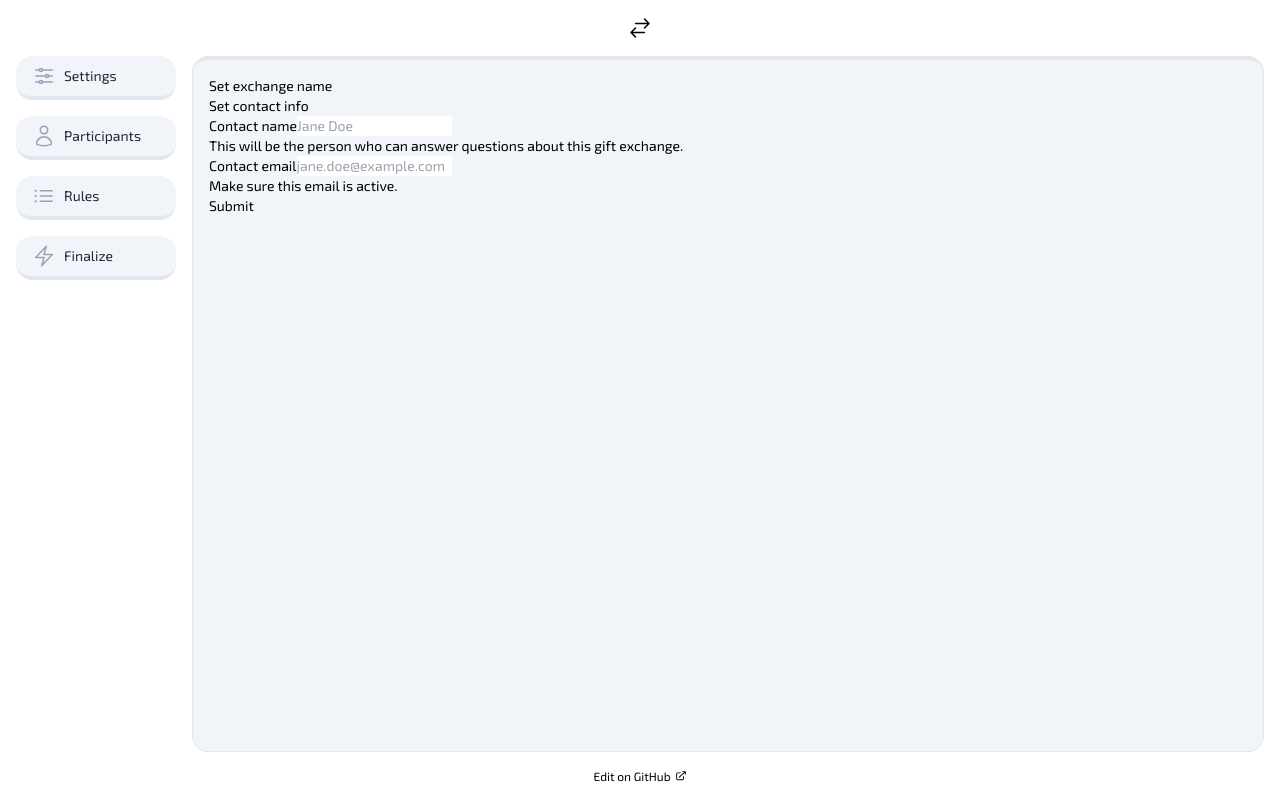
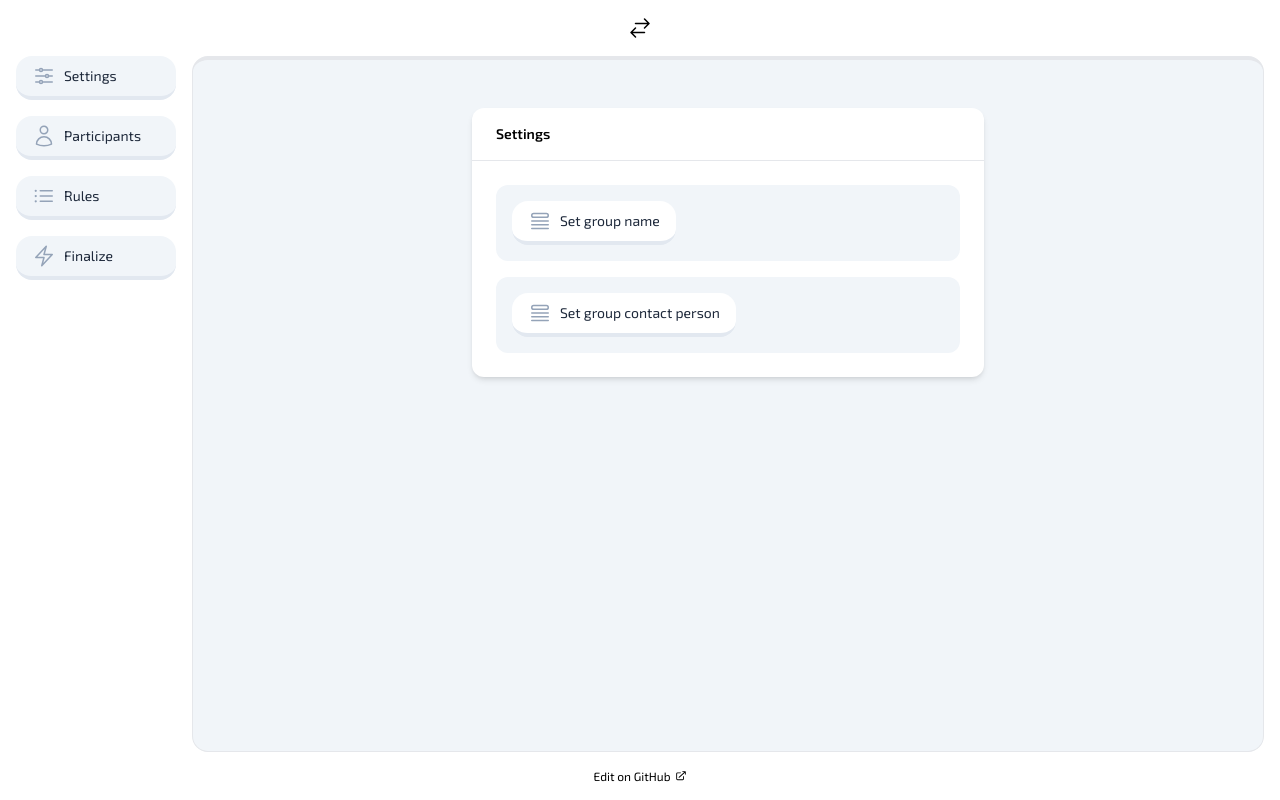
Before and after one commit to bneeland/cozy-exchange-backup, a Next.js app: page / in a window 1280 px wide. Both pictures are taken after a click on the button "Settings". Built offline with nearby package versions, Linux system fonts and the light colour scheme.

Commit message:
Implement design in settings forms

```diff
--- a/components/layout/layout.js
+++ b/components/layout/layout.js
@@ -21,11 +21,12 @@ export default function Layout({ children }) {
                 icon={panel.icon}
                 label={panel.label}
                 callback={() => panelContext.panelDispatch({ payload: panel })}
+                color="gray"
               />
           ))}
         </div>
         <div className="flex-1 flex flex-col overflow-hidden rounded-2xl bg-slate-100 border border-t-4">
-          <div className="overflow-y-auto p-4">
+          <div className="overflow-y-auto px-4 py-12">
             {children}
           </div>
         </div>
--- a/components/ui/button.js
+++ b/components/ui/button.js
@@ -1,6 +1,11 @@
-export default function Button({ icon, label, callback }) {
+const COLORS = {
+  gray: 'bg-slate-100',
+  white: 'bg-white'
+}
+
+export default function Button({ icon, label, callback, color }) {
   return (
-    <button onClick={callback} className="bg-slate-100 hover:bg-slate-200 px-4 py-2 rounded-2xl border-b-4 active:border-b-0 active:border-t-4 border-slate-200 hover:border-slate-300 flex items-center gap-2 transition-colors">
+    <button onClick={callback} className={`${COLORS[color]} hover:bg-slate-200 px-4 py-2 rounded-2xl border-b-4 active:border-b-0 active:border-t-4 border-slate-200 hover:border-slate-300 flex items-center gap-2 transition-colors`}>
       <div className="text-slate-400">{icon}</div>
       <div className="text-slate-800">{label}</div>
     </button>
--- /dev/null
+++ b/components/ui/inputBox.js
@@ -0,0 +1,7 @@
+export default function InputBox({children}) {
+  return (
+    <div className="bg-slate-100 rounded-xl p-4">
+      {children}
+    </div>
+  )
+}
--- /dev/null
+++ b/components/ui/panel.js
@@ -0,0 +1,12 @@
+export default function Panel({header, body}) {
+  return (
+    <div className="bg-white shadow-md rounded-xl max-w-lg mx-auto">
+      <div className="px-6 py-4 font-semibold border-b">
+        {header}
+      </div>
+      <div className="p-6">
+        {body}
+      </div>
+    </div>
+  )
+}
--- /dev/null
+++ b/components/ui/smallButton.js
@@ -0,0 +1,12 @@
+const COLORS = {
+  gray: 'bg-slate-100',
+  white: 'bg-white'
+}
+
+export default function SmallButton({ icon, callback, color }) {
+  return (
+    <button onClick={callback} className={`${COLORS[color]} hover:bg-slate-200 p-1 rounded-md border-b-4 active:border-b-0 active:border-t-4 border-slate-200 hover:border-slate-300 flex items-center transition-colors`}>
+      {icon}
+    </button>
+  )
+}
--- a/helpers/constants.js
+++ b/helpers/constants.js
@@ -5,7 +5,7 @@ import {
   BoltIcon,
 } from '@heroicons/react/24/outline'
 
-const ICON_SIZE = 6
+export const ICON_SIZE = 6
 
 export const PANELS = [
   {
--- a/pages/index.js
+++ b/pages/index.js
@@ -2,9 +2,14 @@ import Head from 'next/head'
 import { useState, useContext } from 'react'
 import { getVectors } from '../helpers/assign'
 import { sendEmail } from '../helpers/sendEmail'
-import { CheckIcon, XMarkIcon } from '@heroicons/react/20/solid'
+import { CheckIcon, XMarkIcon, QueueListIcon } from '@heroicons/react/24/outline'
 import { PanelContext } from './_app'
 import { PANELS } from '../helpers/constants'
+import Panel from '../components/ui/panel'
+import InputBox from '../components/ui/inputBox'
+import Button from '../components/ui/button'
+import SmallButton from '../components/ui/smallButton'
+import { ICON_SIZE } from '../helpers/constants'
 
 const emptyPersonInput = { name: '', email: '' }
 const emptyRuleInput = { from: '', to: '', type: '' }
@@ -17,6 +22,7 @@ export default function App() {
   const [exchangeNameStatus, setExchangeNameStatus] = useState('blank')
   const [exchangeNameInput, setExchangeNameInput] = useState('')
   const [exchangeName, setExchangeName] = useState('')
+  const [contactStatus, setContactStatus] = useState('blank')
   const [contactNameInput, setContactNameInput] = useState('')
   const [contactName, setContactName] = useState('')
   const [contactEmailInput, setContactEmailInput] = useState('')
@@ -28,22 +34,24 @@ export default function App() {
   const [messageInput, setMessageInput] = useState('')
   const [message, setMessage] = useState('')
 
-  const panel = 'settings'
-
   const panelContext = useContext(PanelContext)
 
-  function setExchangeHandler(e) {
+  function setExchangeSubmitHandler(e) {
     e.preventDefault()
     setExchangeName(exchangeNameInput)
-    setExchangeNameStatus('set')
+    exchangeNameInput === '' ? setExchangeNameStatus('blank') : setExchangeNameStatus('set')
+  }
+
+  function setExchangeCancelHandler() {
+    exchangeName === '' ? setExchangeNameStatus('blank') : setExchangeNameStatus('set')
+    setExchangeNameInput(exchangeName)
   }
 
   function setContactHandler(e) {
     e.preventDefault()
     setContactName(contactNameInput)
     setContactEmail(contactEmailInput)
-    setContactNameInput('')
-    setContactEmailInput('')
+    setContactStatus('set')
   }
 
   function createPersonHandler(e) {
@@ -95,23 +103,124 @@ export default function App() {
         <meta name="description" content="Draw names for a gift exchange" />
         <link rel="icon" href="/favicon.ico" />
       </Head>
+      {panelContext.panelState === PANELS[0] && (
+        <Panel
+          header="Intro"
+          body="Intro"
+        />
+      )}
       {panelContext.panelState === PANELS[1] && (
-        <>
+        <Panel
+          header="Settings"
+          body={
+            <div className="space-y-4">
+              <InputBox>
                 {exchangeNameStatus === 'blank' && (
-            <button onClick={() => setExchangeNameStatus('edit')}>Set exchange name</button>
+                  <Button
+                    icon={<QueueListIcon className={`w-${ICON_SIZE} h-${ICON_SIZE}`} />}
+                    label="Set group name"
+                    callback={() => setExchangeNameStatus('edit')}
+                    color="white"
+                  />
                 )}
                 {exchangeNameStatus === 'edit' && (
-            <form onSubmit={setExchangeHandler}>
-              <input type="text" placeholder="Group name…" value={exchangeNameInput} onChange={(e) => setExchangeNameInput(e.target.value)} />
-              <div>The name can be anything you like.</div>
-              <button type="submit"><CheckIcon style={{ height: '20px' }} /></button>
-              <button onClick={() => exchangeName === '' ? setExchangeNameStatus('blank') : setExchangeNameStatus('set')}><XMarkIcon style={{ height: '20px' }} /></button>
+                  <form onSubmit={setExchangeSubmitHandler}>
+                    <div className="flex items-center justify-between">
+                      <label htmlFor="groupName">Set group name</label>
+                      <div className="flex gap-2">
+                        <SmallButton
+                          type="submit"
+                          icon={<CheckIcon className={`w-4 h-4`} />}
+                          color="white"
+                        />
+                        <SmallButton
+                          icon={<XMarkIcon className={`w-4 h-4`} />}
+                          callback={(e) => setExchangeCancelHandler(e)}
+                          color="white"
+                        />
+                      </div>
+                    </div>
+                    <input
+                      type="text"
+                      id="groupName"
+                      placeholder="Group name"
+                      value={exchangeNameInput}
+                      onChange={(e) => setExchangeNameInput(e.target.value)}
+                      className="border-0 bg-transparent w-full my-2 outline-none text-xl placeholder:text-slate-400 border-b"
+                      autoFocus
+                    />
+                    <div className="text-slate-500 text-xs">The name can be anything you like.</div>
                   </form>
                 )}
                 {exchangeNameStatus === 'set' && (
-            <div fontSize="3xl" onClick={() => setExchangeNameStatus('edit')}>{exchangeName}</div>
+                  <>
+                    <label htmlFor="groupName">Group name</label>
+                    <div className="text-lg cursor-pointer my-2" onClick={() => setExchangeNameStatus('edit')}>
+                      {exchangeName}
+                    </div>
+                  </>
                 )}
-          <div>Set contact info</div>
+              </InputBox>
+              <InputBox>
+                {contactStatus === 'blank' && (
+                  <Button
+                    icon={<QueueListIcon className={`w-${ICON_SIZE} h-${ICON_SIZE}`} />}
+                    label="Set group contact person"
+                    callback={() => setContactStatus('edit')}
+                    color="white"
+                  />
+                )}
+                {contactStatus === 'edit' && (
+                  <form onSubmit={setContactHandler}>
+                    <div className="flex items-center justify-between">
+                      <label htmlFor="contactName">Set contact person</label>
+                      <div className="flex gap-2">
+                        <SmallButton
+                          type="submit"
+                          icon={<CheckIcon className={`w-4 h-4`} />}
+                          color="white"
+                        />
+                        <SmallButton
+                          icon={<XMarkIcon className={`w-4 h-4`} />}
+                          callback={() => contactName === contactEmail === '' ? setContactStatus('blank') : setContactStatus('set')}
+                          color="white"
+                        />
+                      </div>
+                    </div>
+                    <input
+                      type="text"
+                      id="contactName"
+                      placeholder="Contact name"
+                      value={contactNameInput}
+                      onChange={(e) => setContactNameInput(e.target.value)}
+                      className="border-0 bg-transparent w-full my-2 outline-none text-xl placeholder:text-slate-400 border-b"
+                      autoFocus
+                    />
+                    <div className="text-slate-500 text-xs">The person's name.</div>
+                    <input
+                      type="text"
+                      id="contactEmail"
+                      placeholder="Contact email"
+                      value={contactEmailInput}
+                      onChange={(e) => setContactEmailInput(e.target.value)}
+                      className="border-0 bg-transparent w-full my-2 outline-none text-xl placeholder:text-slate-400 border-b"
+                    />
+                    <div className="text-slate-500 text-xs">Make sure this email is correct.</div>
+                  </form>
+                )}
+                {contactStatus === 'set' && (
+                  <>
+                    <label htmlFor="groupName">Group contact person</label>
+                    <div className="text-lg cursor-pointer my-2" onClick={() => setContactStatus('edit')}>
+                      {contactName}
+                    </div>
+                    <div className="text-lg cursor-pointer my-2" onClick={() => setContactStatus('edit')}>
+                      {contactEmail}
+                    </div>
+                  </>
+                )}
+              </InputBox>
+              {/* <div>Set contact info</div>
               <form onSubmit={setContactHandler}>
                 <label>Contact name</label>
                 <input type="text" placeholder="Jane Doe" value={contactNameInput} onChange={(e) => setContactNameInput(e.target.value)} />
@@ -120,8 +229,10 @@ export default function App() {
                 <input type="email" placeholder="jane.doe@example.com" value={contactEmailInput} onChange={(e) => setContactEmailInput(e.target.value)} />
                 <div>Make sure this email is active.</div>
                 <button type="submit">Submit</button>
-          </form>
-        </>
+              </form> */}
+            </div>
+          }
+        />
       )}
       {panelContext.panelState === PANELS[2] && (
         <>
```
Lines whose indentation alone changed are shown as unchanged.
